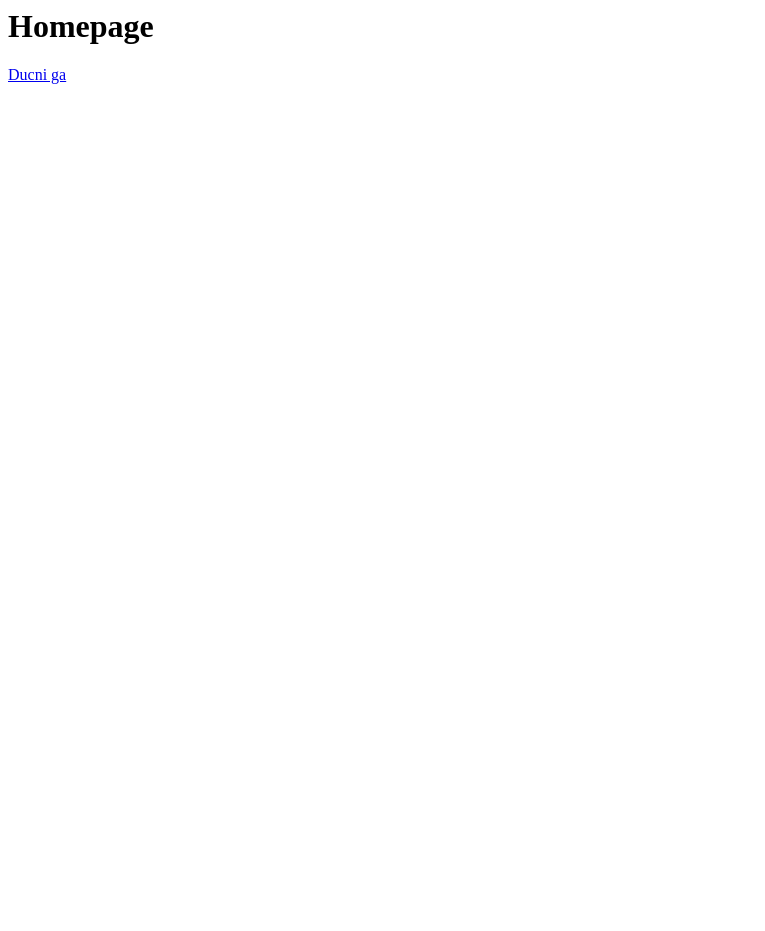
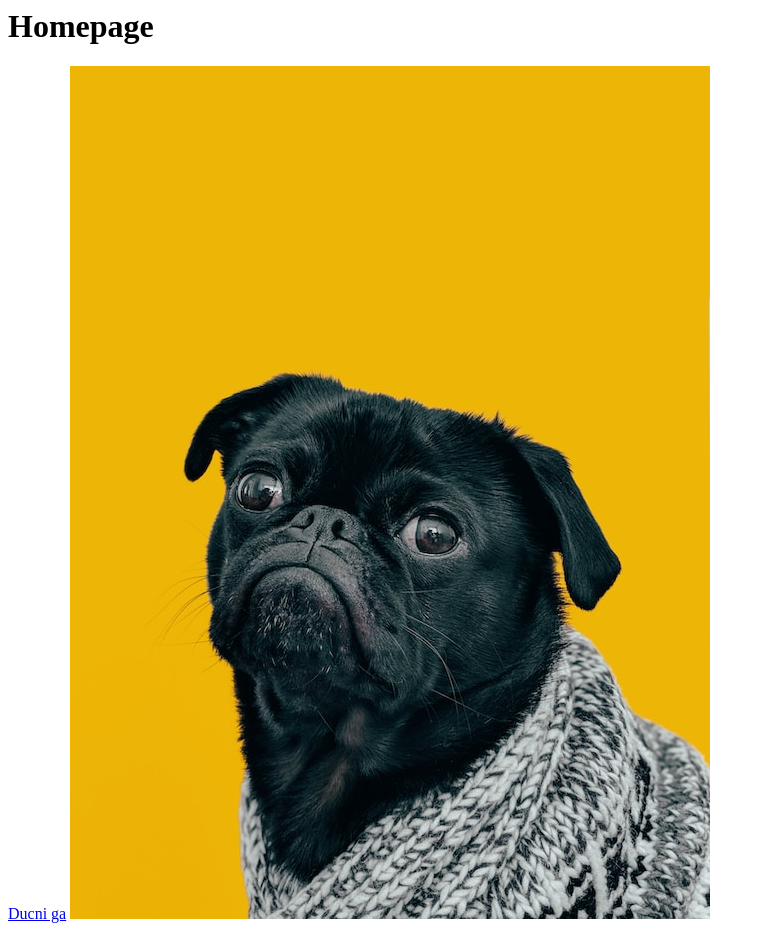
Before and after one commit to Gosp0dinPopara/git_test, a plain HTML site: page odin-links-and-images/index.html in a window 1280 px wide. Shown: the whole page, without its empty margins (0-765 px from the left). Before the commit the page ends 800 px from the top, so only its background shows below. Drawn offline with Linux system fonts and the light colour scheme.

Commit message:
ajde vise sta je

```diff
--- a/odin-links-and-images/index.html
+++ b/odin-links-and-images/index.html
@@ -1,3 +1,4 @@
 <h1>Homepage</h1>
 
 <a href="../index.html">Ducni ga</a>
+<img src="../slike/charlesdeluvio-Mv9hjnEUHR4-unsplash.jpg">
```
Also changed, not shown: slike/charlesdeluvio-Mv9hjnEUHR4-unsplash.jpg (added).
